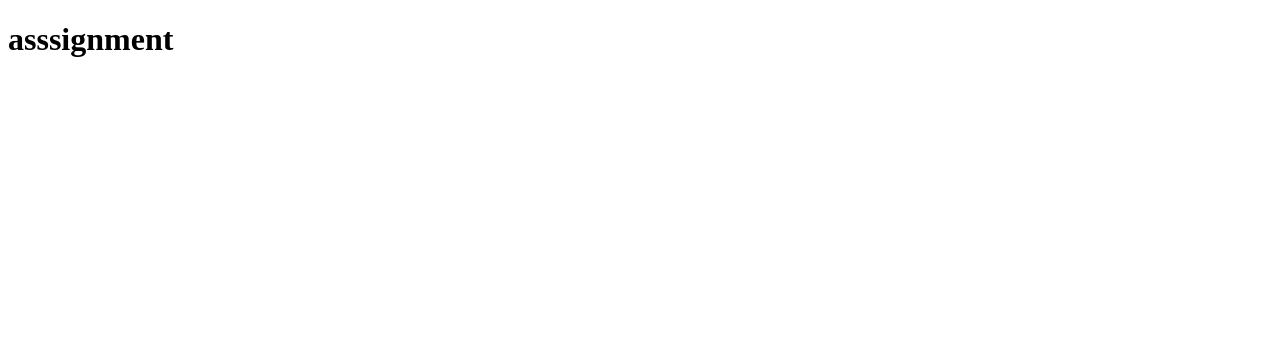
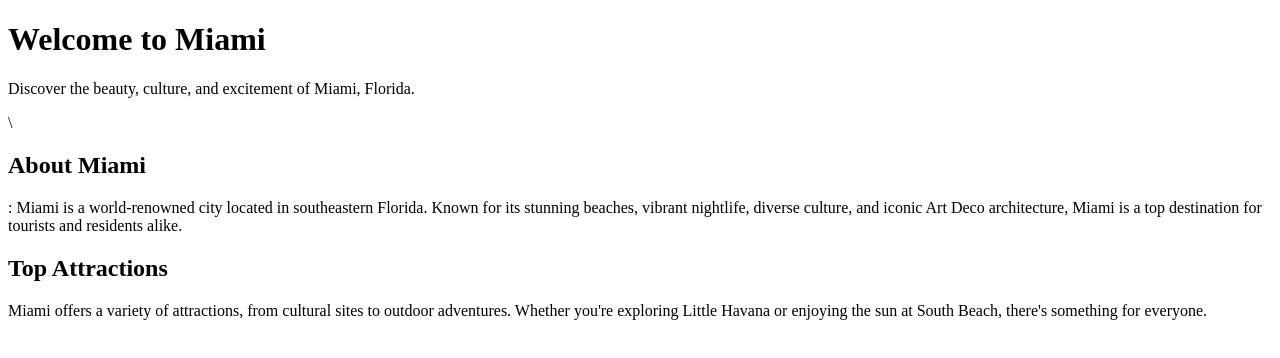
Before and after one commit to camilasalem/assignment-1, a plain HTML site: page index.html in a window 1280 px wide. Drawn offline with Linux system fonts and the light colour scheme.

Commit message:
Update document

```diff
--- a/index.html
+++ b/index.html
@@ -3,9 +3,29 @@
 <head>
     <meta charset="UTF-8">
     <meta name="viewport" content="width=device-width, initial-scale=1.0">
-    <title>Document</title>
+    <meta name="author" content="Camila Salem">
+    <meta name="description"content="An informational webpage about Miami, its culture, attractions, and vibrant lifestyle.">
+    <meta name="keywords" content="Miami, Florida, Beaches, Nightlife, Culture, Art Deco, Wynwood">
+     <title>The Sunshine State, Miami</title>
 </head>
 <body>
-    <h1>asssignment</h1>
+    <header>
+        <h1>Welcome to Miami</h1>
+    <p> Discover the beauty, culture, and excitement of Miami, Florida.</p>
+    </header>
+    <main>
+        <section>\
+          <h2>About Miami</h2>
+          <p>: Miami is a world-renowned city located in southeastern Florida. Known for its
+            stunning beaches, vibrant nightlife, diverse culture, and iconic Art Deco architecture, Miami is a top
+            destination for tourists and residents alike.</p>
+        </section>
+        <section>
+            <h2>Top Attractions</h2>
+            <p>Miami offers a variety of attractions, from cultural sites to outdoor
+                adventures. Whether you're exploring Little Havana or enjoying the sun at South Beach, there's
+                something for everyone.</p>
+        </section>
+    </main>
 </body>
 </html>
```
